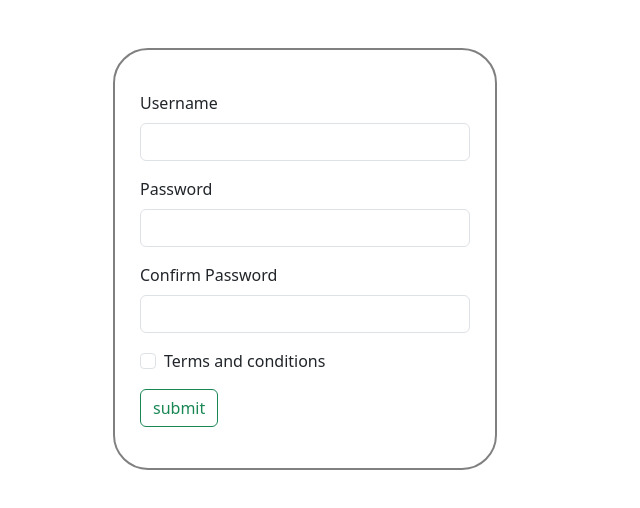
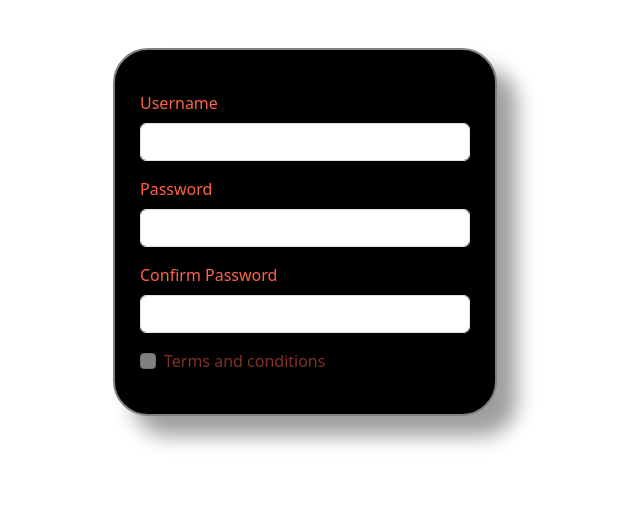
Before and after one commit to Jeevananthan-S/LOGIN_TeamProject, an Angular app: page / in a window 1280 px wide. Shown: the top 508 px of the page, without its empty margins (335-975 px from the left). Built offline with nearby package versions, Linux system fonts and the light colour scheme.

Commit message:
Added styling and did validation

```diff
--- a/src/app/app.component.css
+++ b/src/app/app.component.css
@@ -2,4 +2,7 @@
     border: 2px solid gray;
     border-radius: 35px;
     padding: 25px;
+    box-shadow: 20px 20px 20px rgb(161, 158, 158);
+    background-color: black;
+    color: tomato;
 }
--- a/src/app/app.component.html
+++ b/src/app/app.component.html
@@ -1,29 +1,32 @@
 <!-- **********************Jeeva 11/07/2023 Create html file - separated works accordingly***************************** -->
 <section class="container my-5 sect1" style="width: 30%;">
-
+  <form #Myform="ngForm">
     <div class="username my-3">
       <!-- Jeeva 11/07/2023 Create username input tag -->
-      <label  class="form-label">Username</label>
-      <input type="text" class="form-control" [(ngModel)]="form.username"  aria-label="Username">
+      <label class="form-label">Username</label>
+      <input type="text" class="form-control" name="username" [(ngModel)]="form.username" pattern="[a-zA-Z.]*"
+        (change)="usernameValidate()" aria-label="Username" required>
     </div>
 
 
     <div class="password my-3">
       <!-- Gokul 11/07/2023 created password input tag -->
       <label for="inputPassword5" class="form-label">Password</label>
-    <input type="password" id="inputPassword5" class="form-control" [(ngModel)]="form.password" aria-labelledby="passwordHelpBlock">
+      <input type="password" id="inputPassword5" name="password" class="form-control" [(ngModel)]="form.password"
+        aria-labelledby="passwordHelpBlock" required>
     </div>
     <!-- {{form.password}} -->
     <div class="confirmPassword my-3">
       <!--   jaiganesh 11/07/2023 created confrim Password tag -->
-    <label for="inputPassword5" class="form-label">Confirm Password</label>
-    <input type="password" id="inputPassword5" class="form-control" [(ngModel)]="form.confirmPassword" (keyup)="check()" aria-labelledby="passwordHelpBlock">
+      <label for="ConfirmPassword5" class="form-label">Confirm Password</label>
+      <input type="password" id="ConfirmPassword5" name="confirmPassword" class="form-control"
+        [(ngModel)]="form.confirmPassword" (keyup)="check()" aria-labelledby="passwordHelpBlock" required>
     </div>
-
+    <!-- {{form.confirmPassword}} -->
     <div class="terms">
       <!--   jaiganesh 11/07/2023 created checkbox tag -->
       <div class="form-check">
-      <input class="form-check-input" type="checkbox" value="" id="flexCheckDefault" [checked]="isSame">
+        <input class="form-check-input" type="checkbox" value="" id="flexCheckDefault" [checked]="isSame" required disabled>
         <label class="form-check-label" for="flexCheckDefault">
           Terms and conditions
         </label>
@@ -32,7 +35,7 @@
 
     <div class="button my-3">
       <!--  jaiganesh 11/07/2023 created submit button  -->
-     <button type="button" class="btn btn-outline-success" (click)="createUser()">submit</button>
+      <button type="button" *ngIf="Myform.valid && isSame" class="btn btn-outline-success" (click)="createUser()">submit</button>
     </div>
-
+  </form>
 </section>
--- a/src/app/app.component.ts
+++ b/src/app/app.component.ts
@@ -4,30 +4,34 @@ import { form } from './type';
 @Component({
   selector: 'app-root',
   templateUrl: './app.component.html',
-  styleUrls: ['./app.component.css']
+  styleUrls: ['./app.component.css'],
 })
 export class AppComponent {
   title = 'LOGIN_TeamProject';
-  form:form={} as form;
+  regex: string = '[a-zA-Z. ]*';
+  form: form = {} as form;
   // public password:string|number=this.form.password;
-isSame:boolean=false;
-  check(){
-    if(this.form.password===this.form.confirmPassword){
-      this.isSame=true;
-    }
+  isSame: boolean = false;
+  check() {
+    this.isSame =
+      this.form.password === this.form.confirmPassword ? true : false;
   }
+  usernameValidate() {}
+
   loginData: form[] = [];
-  createUser(){
+  createUser() {
     this.loginData.push({ ...this.form });
+    console.log(this.loginData);
+
     this.resetForm();
   }
-  resetForm()
-  {
+
+  resetForm() {
     this.form = {
-      username:'',
-      password:'',
-      confirmPassword:'',
-
-  };this.isSame=false;
+      username: '',
+      password: '',
+      confirmPassword: '',
+    };
+    this.isSame = false;
   }
 }
```
Lines whose indentation alone changed are shown as unchanged.
